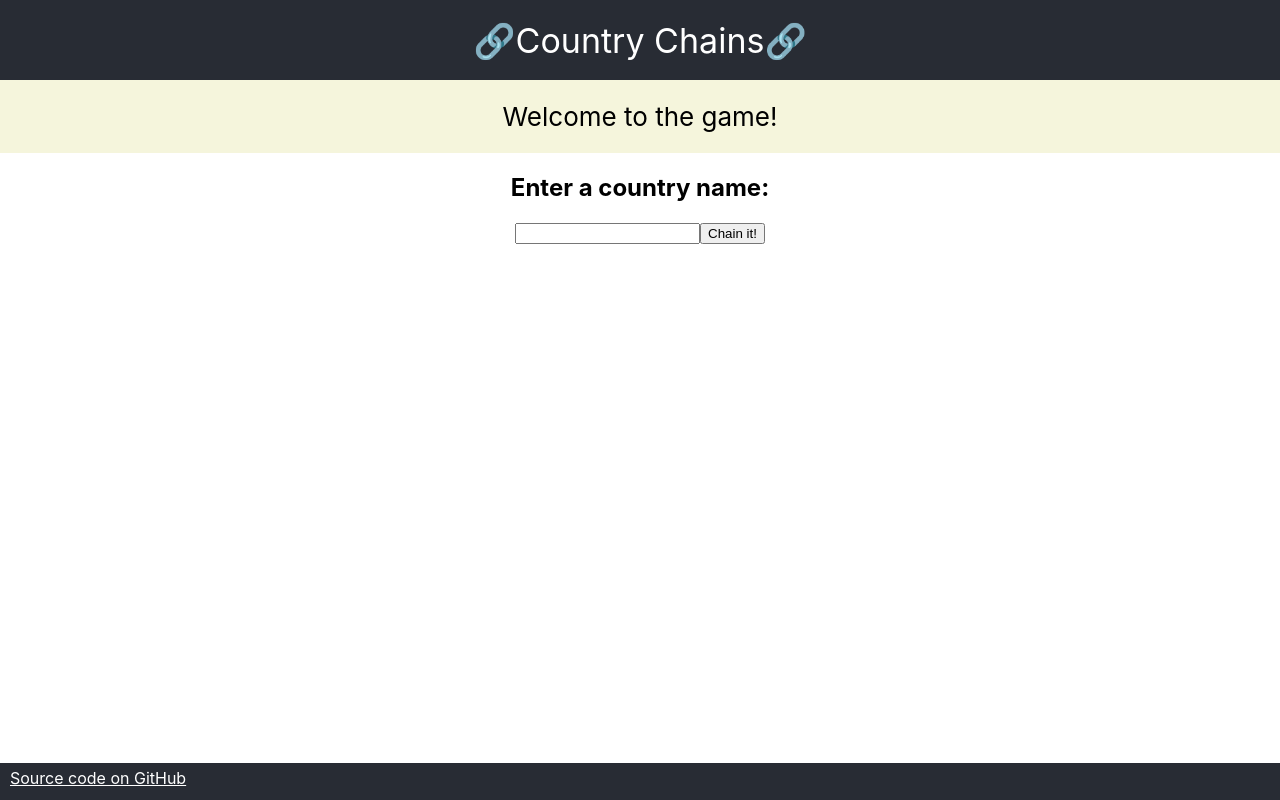
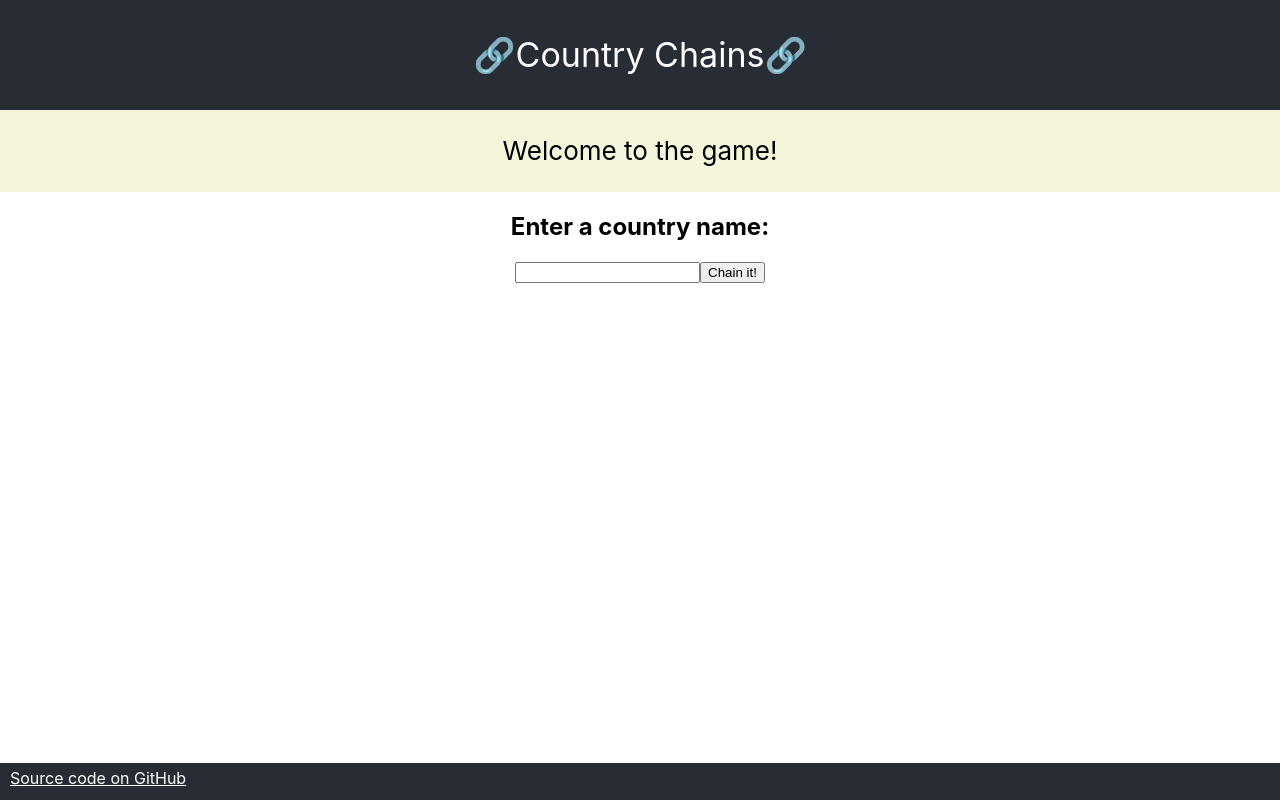
Before and after one commit to mckwxp/country-chains, a React (Create React App) app: page / in a window 1280 px wide. Built offline with nearby package versions, Linux system fonts and the light colour scheme.

Commit message:
Add scrollable box if results become too long

```diff
--- a/src/App.css
+++ b/src/App.css
@@ -8,7 +8,7 @@
 .App-header {
     background-color: #282c34;
     display: flex;
-    height: 15vh;
+    height: 20vh;
     align-items: center;
     justify-content: center;
     font-size: calc(10px + 3vmin);
@@ -18,13 +18,12 @@
 .Info {
     background-color: beige;
     display: flex;
-    height: 10vh;
+    height: 15vh;
     align-items: center;
     justify-content: center;
     color: black;
     font-size: calc(10px + 2vmin);
-    padding: 10px;
-    overflow-y: auto;
+    /* padding: 10px; */
 }
 /*
 .Form {
@@ -35,13 +34,21 @@
     font-size: calc(10px + vmin);
 } */
 
+.Result {
+    display: flex;
+    flex-direction: column;
+    min-height: 60vh;
+}
+
 .Result ul {
     display: flex;
     flex-direction: column;
     /* flex: 1 0 auto; */
     font-size: calc(10px + 1.2vmin);
     overflow-y: auto;
-    min-height: 60vh;
+    max-height: 50vh;
+    align-items: center;
+    /* justify-content: left; */
 }
 
 .App-footer {
```
